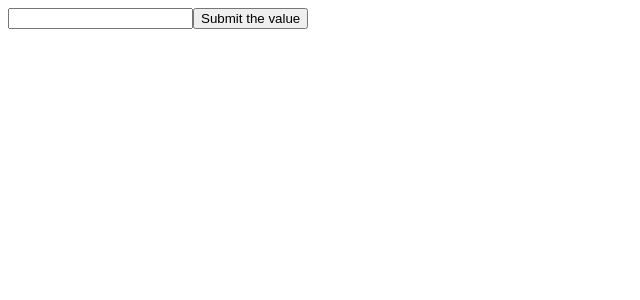
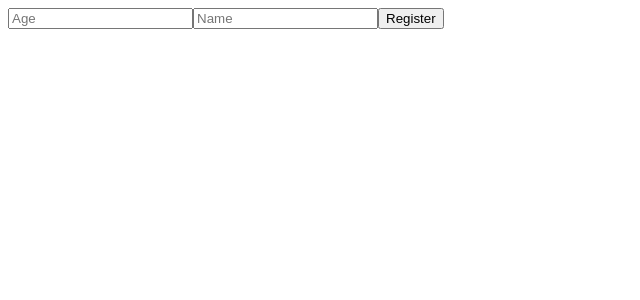
Before and after one commit to GauravSrivastava15/react-in-type-script, a React (Vite) app: page / in a window 1280 px wide. Shown: the top 300 px of the page, without its empty margins (0-640 px from the left). Built offline with nearby package versions, Linux system fonts and the light colour scheme.

Commit message:
useState() hook implemented

```diff
--- a/src/App.tsx
+++ b/src/App.tsx
@@ -1,15 +1,39 @@
-import Box from "./components/Box"
+import { FormEvent, useState } from "react";
 
+interface Person {
+  name: string;
+  age: number;
+}
 
 function App() {
+  const [user, setUser] = useState<Person>();
+  const submitHandler = (e:FormEvent<HTMLFormElement>) =>{
+    e.preventDefault()
+    console.log(user)
+  }
   return (
-   <>
-   <div>
-      <Box  label="Search" value={""} onChange={() => {}}/>
-
-   </div>
-   </>
-  )
+    <div>
+      <form onSubmit={submitHandler}>
+        <input
+          type="number"
+          placeholder="Age"
+          value={user?.age || ""}
+          onChange={(e) =>
+            setUser((prev) => ({ ...prev!, age: Number(e.target.value) }))
+          }
+        />
+        <input
+          type="text"
+          placeholder="Name"
+          value={user?.name || ""}
+          onChange={(e) =>
+            setUser((prev) => ({ ...prev!, name: e.target.value }))
+          }
+        />
+        <button type="submit">Register</button>
+      </form>
+    </div>
+  );
 }
 
-export default App
+export default App;
```
